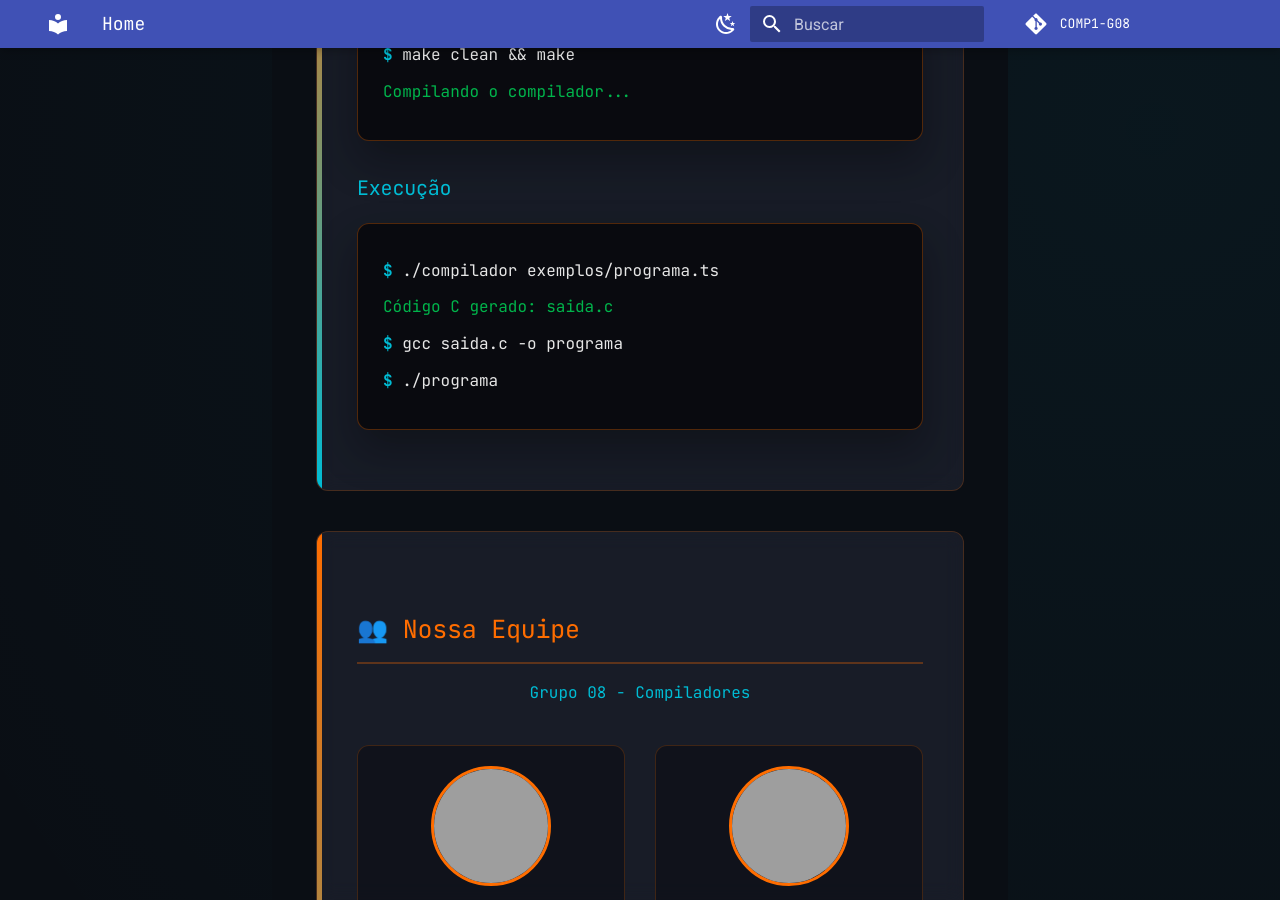
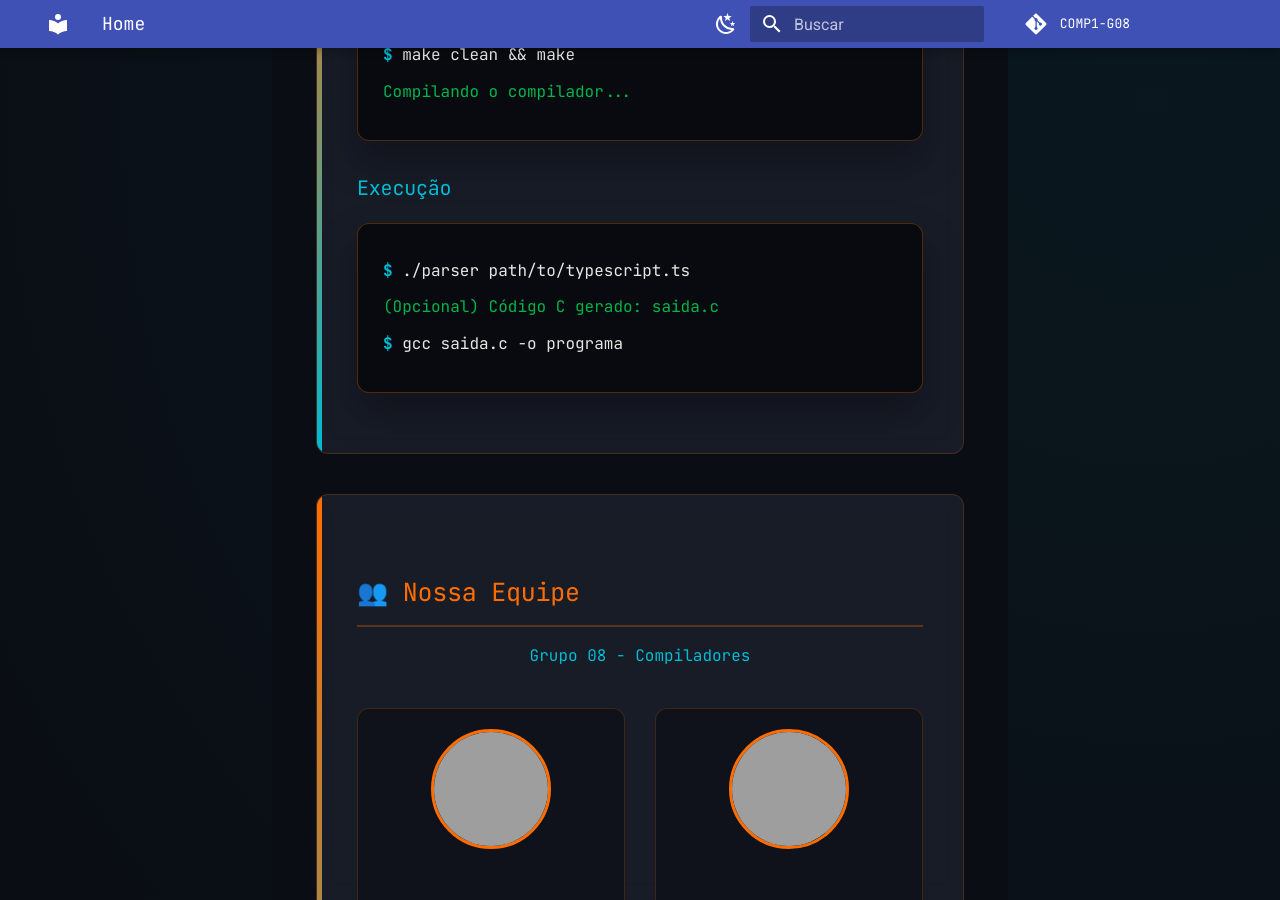
Before and after one commit to eduardodpms/COMP1-G08, an MkDocs documentation site: the page built from docs/index.md, in a window 1280 px wide and 900 px high, scrolled down 6730 px. Built offline with MkDocs 1.6.1 and Material for MkDocs 9.7.7, drawn with Linux system fonts in a browser that asks for light colours; comment, search, counter and statistics services are not loaded; grey boxes are pictures that could not be loaded.

Commit message:
Atualizando
Updated terminal command examples in documentation.

```diff
--- a/docs/index.md
+++ b/docs/index.md
@@ -566,18 +566,14 @@
       <div class="terminal-content">
         <div class="terminal-line">
           <span class="terminal-prompt">$</span>
-          <span class="terminal-command">./compilador exemplos/programa.ts</span>
+          <span class="terminal-command">./parser path/to/typescript.ts</span>
         </div>
         <div class="terminal-line">
-          <span class="terminal-output">Código C gerado: saida.c</span>
+          <span class="terminal-output">(Opcional) Código C gerado: saida.c</span>
         </div>
         <div class="terminal-line">
           <span class="terminal-prompt">$</span>
           <span class="terminal-command">gcc saida.c -o programa</span>
-        </div>
-        <div class="terminal-line">
-          <span class="terminal-prompt">$</span>
-          <span class="terminal-command">./programa</span>
         </div>
       </div>
     </div>
```
